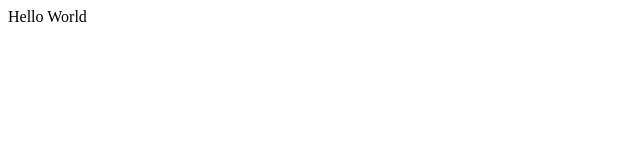
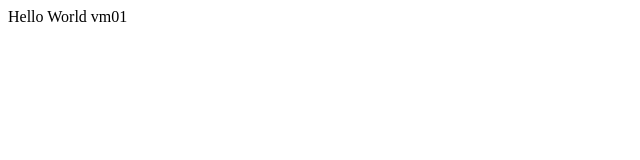
Before and after one commit to ejlee0208/jenkins01, a plain HTML site: page index.html in a window 1280 px wide. Shown: the full height of the page, 0-640 px from the left. Drawn offline with Linux system fonts and the light colour scheme.

Commit message:
Update index.html

```diff
--- a/index.html
+++ b/index.html
@@ -1,3 +1,3 @@
 <html>
-  Hello World
+  Hello World vm01
 </html>
```
